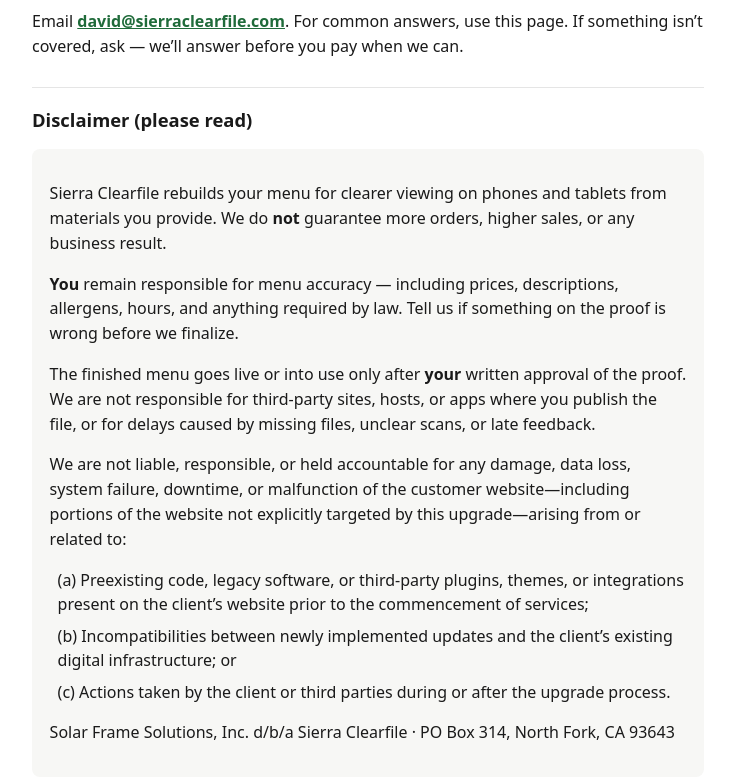
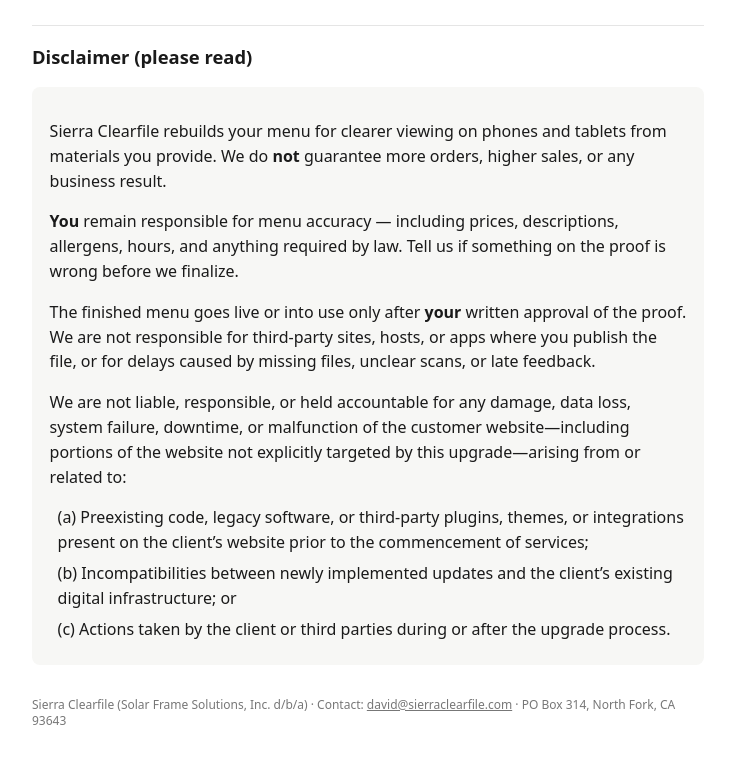
Before and after one commit to David-file/sierraclearfile, a plain HTML site: page faq/index.html in a window 1280 px wide. Shown: the part 1883-2662 px from the top of the page, without its empty margins (272-1006 px from the left). Drawn offline with Linux system fonts and the light colour scheme.

Commit message:
Move SFS/address to small-print footer under FAQ.

```diff
--- a/faq/index.html
+++ b/faq/index.html
@@ -14,12 +14,12 @@
     a { color: #1f6b3a; }
     .disclaimer { background: #f7f7f5; padding: 1rem 1.1rem; border-radius: 8px; margin-top: 0.5rem; }
     .letter { margin: 0.4rem 0 0.4rem 0.5rem; }
+    .legal-foot { margin-top: 2rem; font-size: 0.75rem; line-height: 1.4; color: #777; }
+    .legal-foot a { color: #777; }
   </style>
 </head>
 <body>
   <h1>Clearfile Menu — FAQ &amp; Terms</h1>
-  <p class="meta">Sierra Clearfile (Solar Frame Solutions, Inc. d/b/a)<br />
-  Contact: <a href="mailto:david@sierraclearfile.com">david@sierraclearfile.com</a> · PO Box 314, North Fork, CA 93643</p>
 
   <h2>What you get</h2>
   <p>A phone or tablet-friendly menu rebuilt from your current PDF/photo/desktop menu. Names and prices stay together — no pinch-pan. You approve a proof before we call it done. The paid file has <strong>no</strong> Clearfile watermark.</p>
@@ -81,7 +81,8 @@
     <p class="letter">(a) Preexisting code, legacy software, or third-party plugins, themes, or integrations present on the client’s website prior to the commencement of services;</p>
     <p class="letter">(b) Incompatibilities between newly implemented updates and the client’s existing digital infrastructure; or</p>
     <p class="letter">(c) Actions taken by the client or third parties during or after the upgrade process.</p>
-    <p>Solar Frame Solutions, Inc. d/b/a Sierra Clearfile · PO Box 314, North Fork, CA 93643</p>
   </div>
+
+  <p class="legal-foot">Sierra Clearfile (Solar Frame Solutions, Inc. d/b/a) · Contact: <a href="mailto:david@sierraclearfile.com">david@sierraclearfile.com</a> · PO Box 314, North Fork, CA 93643</p>
 </body>
 </html>
```
